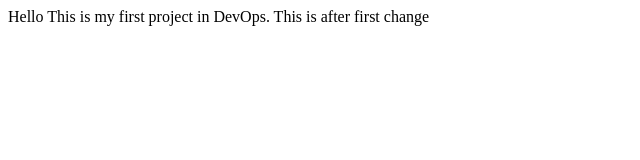
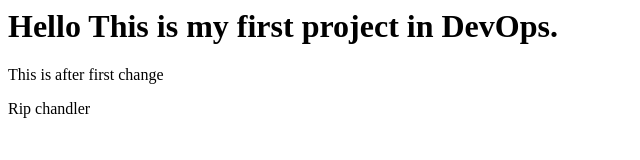
Before and after one commit to GokulrajDev/Project_DevOps, a plain HTML site: page index.html in a window 1280 px wide. Shown: the whole page, without its empty margins (0-640 px from the left). Drawn offline with Linux system fonts and the light colour scheme.

Commit message:
Final commit

```diff
--- a/index.html
+++ b/index.html
@@ -1,2 +1,3 @@
-Hello This is my  first project in DevOps.
-This is after first change
+<h1>Hello This is my  first project in DevOps.</h1>
+<p>This is after first change</p>
+<p> Rip chandler</p>
```
